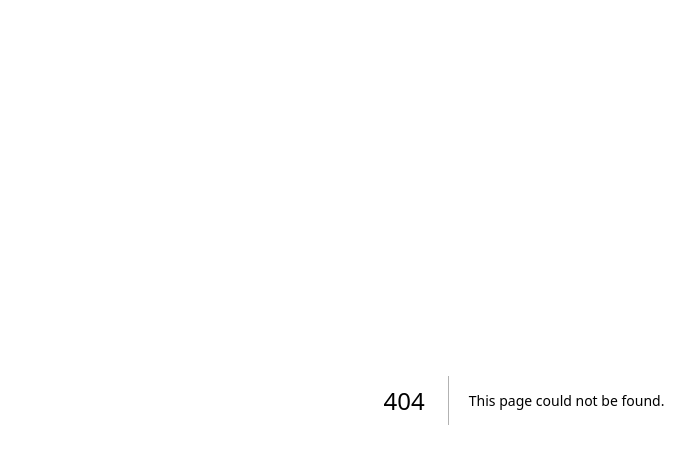
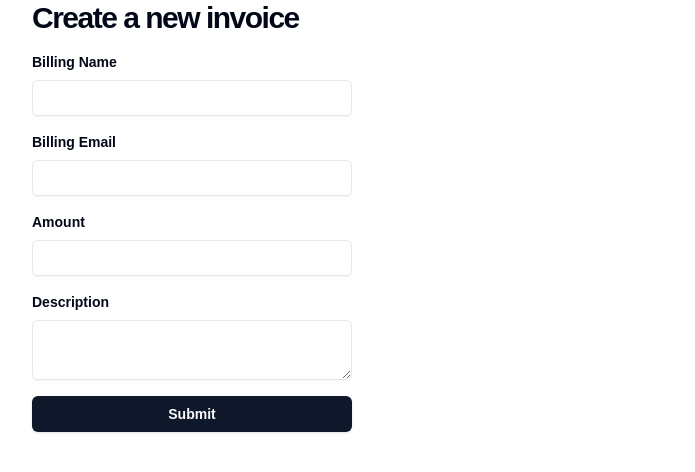
Before and after one commit to ferhatkefsiz/invoice-app, a Next.js app: page /dashboard/new-invoice in a window 1280 px wide. Before the commit this address had no page. Shown: the top 472 px of the page, without its empty margins (116-811 px from the left). Built offline with nearby package versions, Linux system fonts and the light colour scheme.

Commit message:
feat: add new invoice page

```diff
--- /dev/null
+++ b/app/dashboard/new-invoice/page.tsx
@@ -0,0 +1,90 @@
+"use client";
+
+import { type SyntheticEvent, useState } from "react";
+import { useFormStatus } from "react-dom";
+
+import { LoaderCircle } from "lucide-react";
+
+import { Input } from "@/components/ui/input";
+import { Label } from "@/components/ui/label";
+import { Textarea } from "@/components/ui/textarea";
+import { Button } from "@/components/ui/button";
+
+export default function NewInvoicePage() {
+  const { pending } = useFormStatus();
+
+  const [state, setState] = useState("ready");
+  const [error, setError] = useState<string>();
+
+  async function handleOnSubmit(event: SyntheticEvent) {
+    event.preventDefault();
+    setError("Submission disabled for demo.");
+    return;
+
+    if (state === "pending") {
+      event.preventDefault();
+      return;
+    }
+    setState("pending");
+  }
+
+  return (
+    <main className="max-w-5xl mx-auto px-5">
+      <div className="flex w-full justify-between items-center">
+        <h1 className="text-3xl tracking-tighter font-semibold">
+          Create a new invoice
+        </h1>
+      </div>
+
+      <form onSubmit={handleOnSubmit} className="grid gap-4 max-w-xs mt-4">
+        {error && (
+          <p className="bg-red-100 text-sm text-red-800 text-center px-3 py-2 rounded-lg">
+            {error}
+          </p>
+        )}
+
+        <div>
+          <Label htmlFor="name" className="block font-semibold text-sm mb-2">
+            Billing Name
+          </Label>
+          <Input id="name" name="name" type="text" />
+        </div>
+
+        <div>
+          <Label htmlFor="email" className="block font-semibold text-sm mb-2">
+            Billing Email
+          </Label>
+          <Input id="email" name="email" type="email" />
+        </div>
+
+        <div>
+          <Label htmlFor="amount" className="block font-semibold text-sm mb-2">
+            Amount
+          </Label>
+          <Input id="amount" name="amount" type="text" />
+        </div>
+
+        <div>
+          <Label
+            htmlFor="description"
+            className="block font-semibold text-sm mb-2"
+          >
+            Description
+          </Label>
+          <Textarea id="description" name="description" />
+        </div>
+
+        <div>
+          <Button className="relative w-full font-semibold">
+            <span className={pending ? "text-transparent" : ""}>Submit</span>
+            {pending && (
+              <span className="absolute flex items-center justify-center w-full h-full text-gray-400">
+                <LoaderCircle className="animate-spin" />
+              </span>
+            )}
+          </Button>{" "}
+        </div>
+      </form>
+    </main>
+  );
+}
--- a/app/dashboard/page.tsx
+++ b/app/dashboard/page.tsx
@@ -74,7 +74,7 @@ const invoices = [
 
 export default function Dashboard() {
   return (
-    <main className="max-w-5xl mx-auto">
+    <main className="max-w-5xl mx-auto px-5">
       <div className="flex w-full justify-between items-center">
         <h1 className="text-3xl tracking-tighter font-semibold">Invoices</h1>
 
--- a/app/page.tsx
+++ b/app/page.tsx
@@ -3,7 +3,7 @@ import Link from "next/link";
 
 export default function Home() {
   return (
-    <main className="max-w-5xl mx-auto min-h-screen flex flex-col justify-center h-full text-center items-center">
+    <main className="max-w-5xl mx-auto px-5 min-h-screen flex flex-col justify-center h-full text-center items-center">
       <h1 className="text-5xl font-bold">Invoice App</h1>
       <Button asChild>
         <Link href="/dashboard">Go to Dashboard</Link>
```
